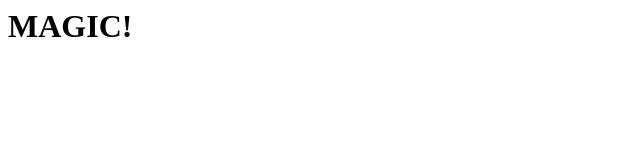
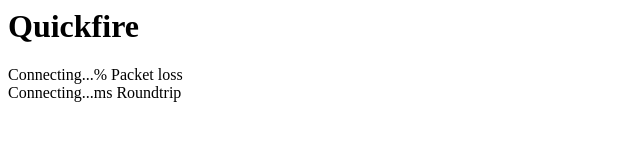
Before and after one commit to cultureulterior/quickfire, a website: page serve/index.html in a window 1280 px wide. Shown: the whole page, without its empty margins (0-640 px from the left). Drawn offline with Linux system fonts and the light colour scheme.

Commit message:
Explain demo page

```diff
--- a/serve/index.html
+++ b/serve/index.html
@@ -1,10 +1,8 @@
 <html>
 <body>
-<h1>MAGIC!</h1>
-<div id="client_packets"></div>
-<div id="server_packets"></div>
-<div id="diff_packets"></div>
-<div id="latency"></div>
+<h1>Quickfire</h1>
+<span id="diff_packets">Connecting...</span>% Packet loss<br>
+<span id="latency">Connecting...</span>ms Roundtrip<br>
 </body>
 <script src="wrtc.js"></script>
 <script src="peer.js"></script>
```
